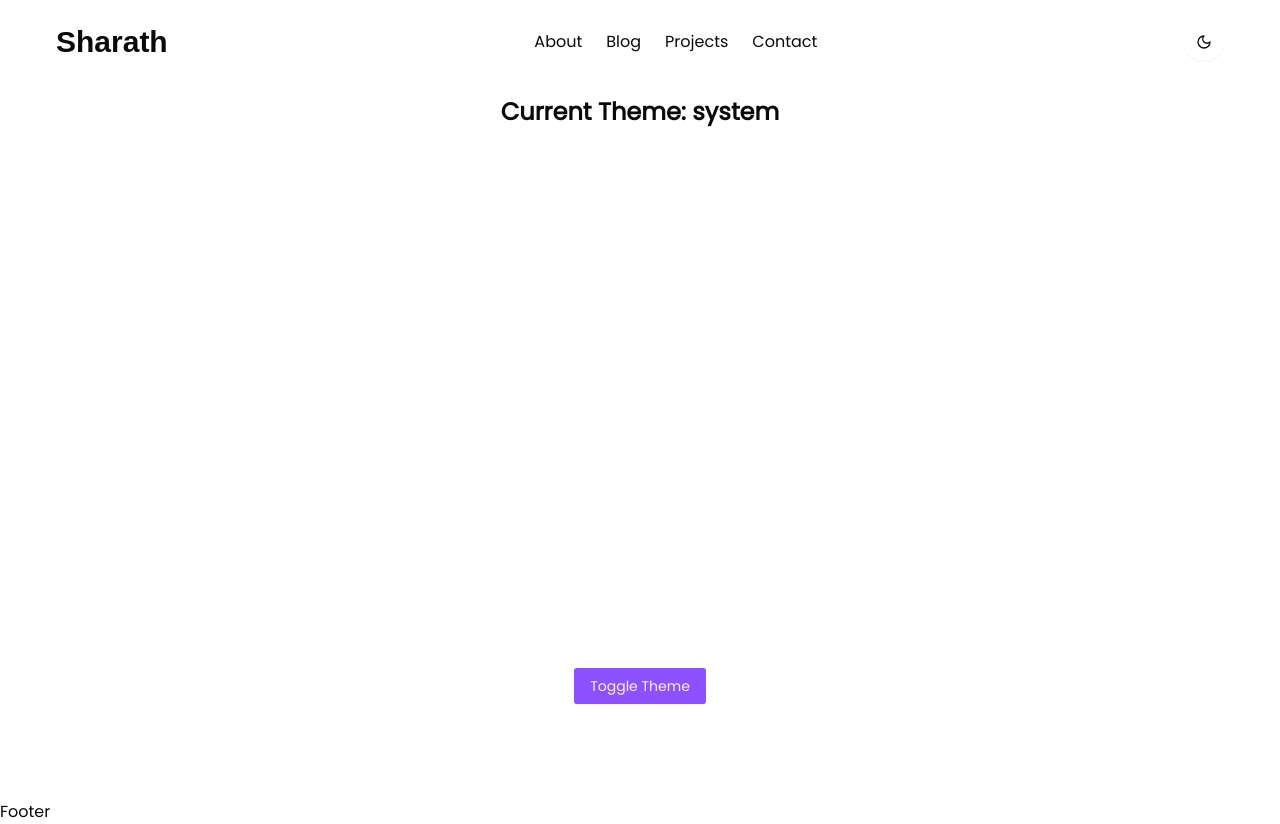
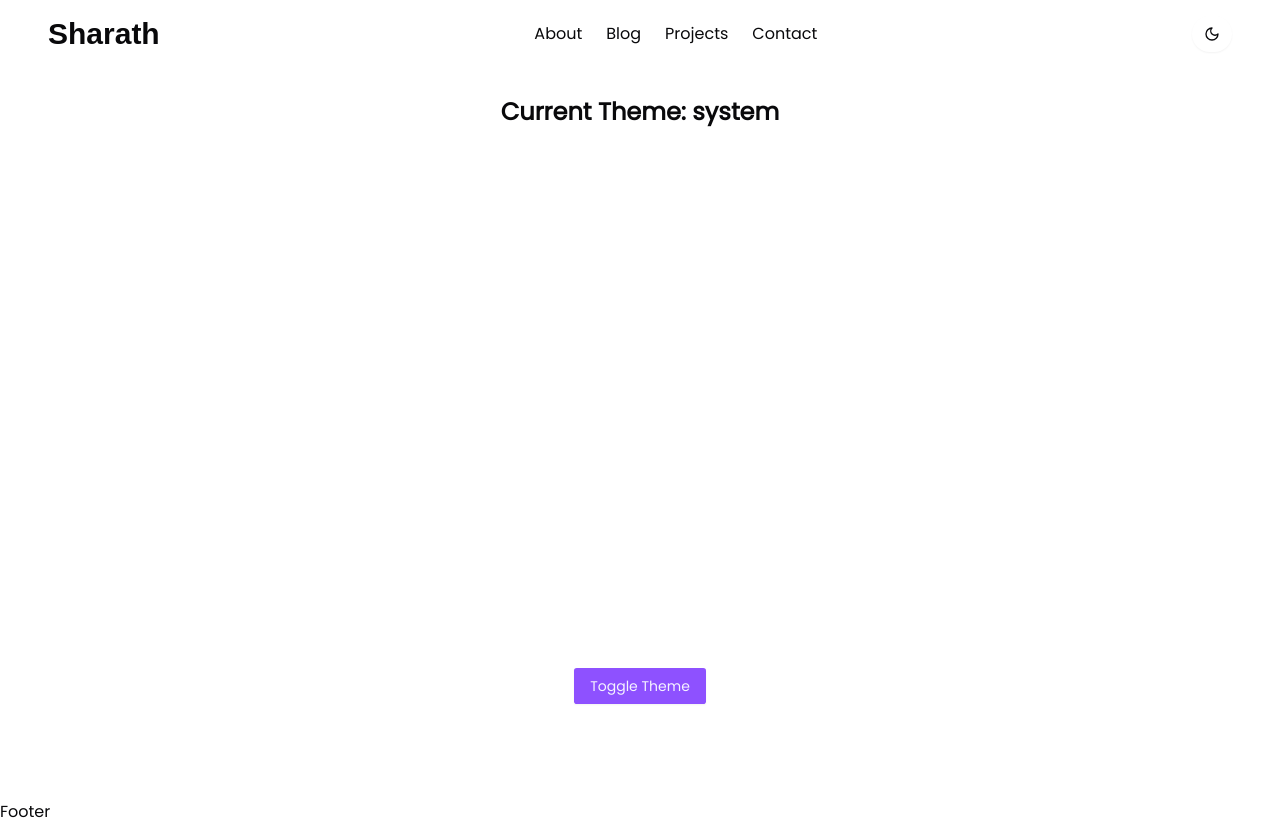
Before and after one commit to sharxtx/portfolio, a Next.js app: page / in a window 1280 px wide. Built offline with nearby package versions, Linux system fonts and the light colour scheme; a web font is replaced by a local one.

Commit message:
chore: minor changes in header

```diff
--- a/components/layout/Header.tsx
+++ b/components/layout/Header.tsx
@@ -21,7 +21,7 @@ const Header: React.FC = () => {
 
     useEffect(() => {
         const handleScroll = () => {
-            setScrolled(window.scrollY > 10);
+            setScrolled(window.scrollY > 80);
         };
 
         window.addEventListener("scroll", handleScroll);
@@ -31,8 +31,8 @@ const Header: React.FC = () => {
     }, []);
 
     return (
-        <header className={cn("fixed top-0 z-50 w-full p-4 md:p-6 transition-all duration-300",
-            scrolled ? "bg-background/80 backdrop-blur-md shadow-md" : "bg-background/0",
+        <header className={cn("fixed top-0 z-50 w-full p-4 transition-all duration-300",
+            scrolled ? "bg-background/70 backdrop-blur-sm" : "bg-background/0",
         )}>
             <Container className="flex items-center justify-between w-full">
                 <div className="font-windsong text-2xl md:text-3xl font-bold hover:text-primary transition ease-in-out duration-300">
@@ -50,7 +50,7 @@ const Header: React.FC = () => {
                     </ul>
                 </nav>
                 <div>
-                    <Button className="rounded-full bg-background hover:bg-button-hover" onClick={() => setTheme(theme === "dark" ? "light" : "dark")}>
+                    <Button className="rounded-full bg-transparent hover:bg-button-hover" onClick={() => setTheme(theme === "dark" ? "light" : "dark")}>
                         {theme === "dark" ? <Sun
                             className={"size-4 font-semibold text-foreground transition ease-in-out duration-300"}
                         /> : <Moon className={"size-4 font-semibold text-foreground transition ease-in-out duration-300"} />}
```
